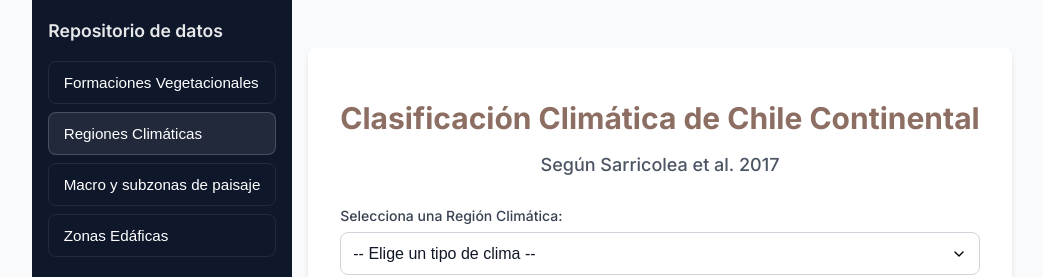
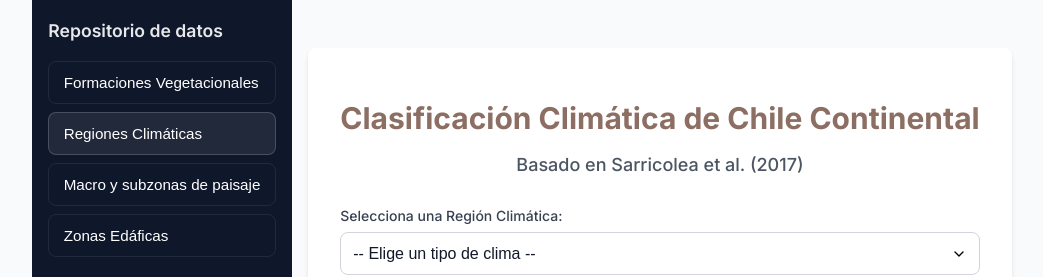
Before and after one commit to dnvasquez/repositorio-lbc, a React (Vite) app: page / in a window 1280 px wide. Both pictures are taken after a click on the button "Regiones Climáticas". Shown: the top 277 px of the page, without its empty margins (110-1153 px from the left). Built offline with nearby package versions, Linux system fonts and the light colour scheme.

Commit message:
Update ClimatePanel.jsx

```diff
--- a/src/components/ClimatePanel.jsx
+++ b/src/components/ClimatePanel.jsx
@@ -70,7 +70,7 @@ const ClimatePanel = () => {
               Clasificación Climática de Chile Continental
             </h1>
             <p className="subtitle">
-              Según Sarricolea et al. 2017
+              Basado en Sarricolea et al. (2017)
             </p>
 
             <div>
```
